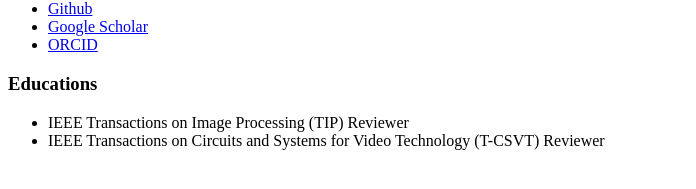
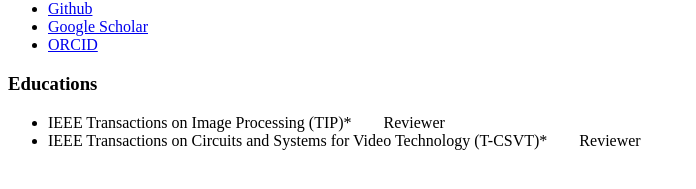
Before and after one commit to xinyiW915/xinyiW915.github.io, a Jekyll site: the page built from _pages/includes/service.md, in a window 1280 px wide. Shown: the part 429-618 px from the top of the page, without its empty margins (0-696 px from the left). Built offline with Jekyll 4.4.1, drawn with Linux system fonts in a browser that asks for light colours; our own code applies the rules of GitHub Pages for plain Markdown files; part of the change alters nothing that is shown.

```diff
--- a/_pages/includes/service.md
+++ b/_pages/includes/service.md
@@ -1,3 +1,3 @@
 # Educations
-- IEEE Transactions on Image Processing (TIP)  Reviewer
-- IEEE Transactions on Circuits and Systems for Video Technology (T-CSVT)  Reviewer
+- IEEE Transactions on Image Processing (TIP)*&emsp;&emsp;Reviewer
+- IEEE Transactions on Circuits and Systems for Video Technology (T-CSVT)*&emsp;&emsp;Reviewer
```
